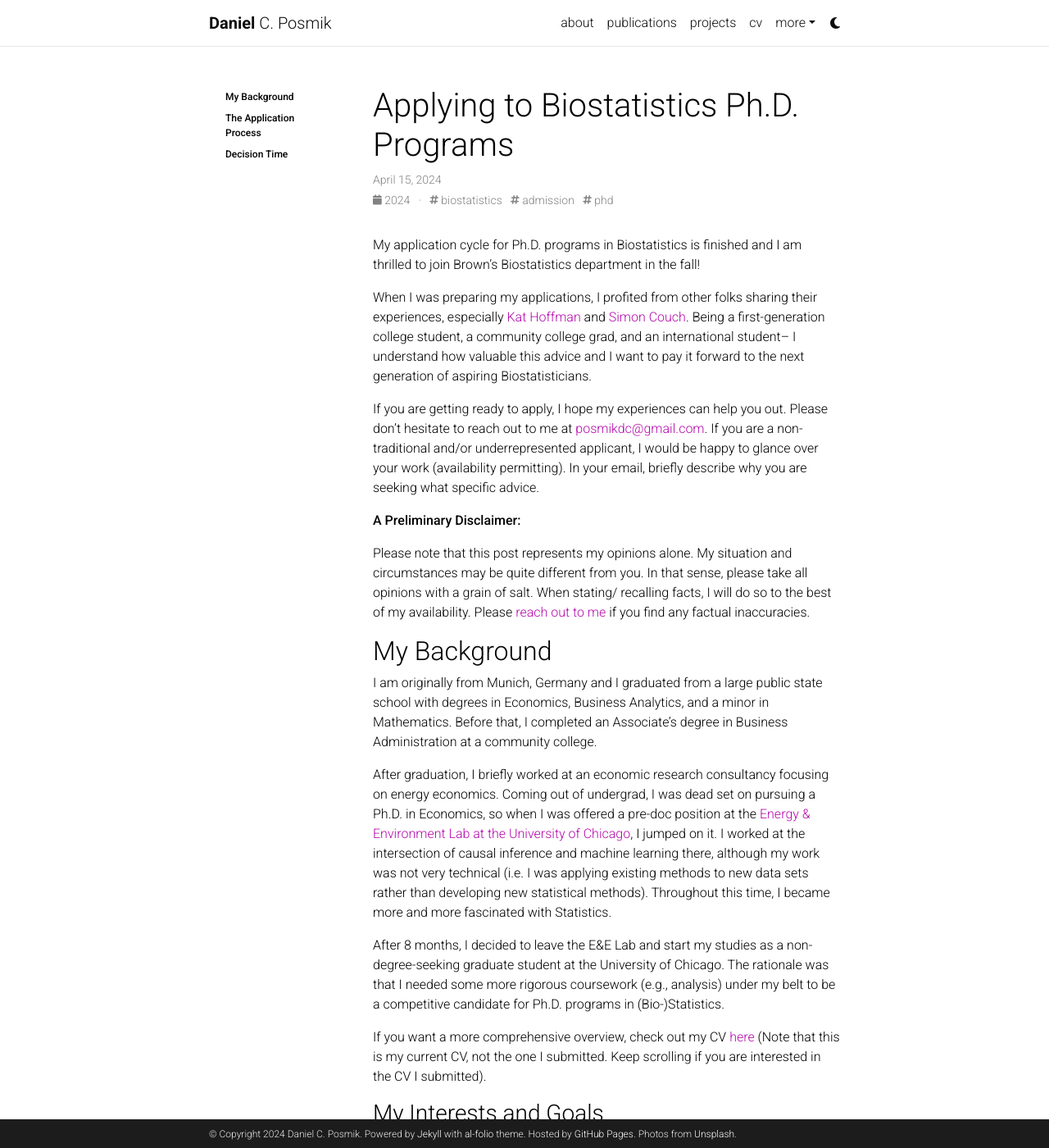
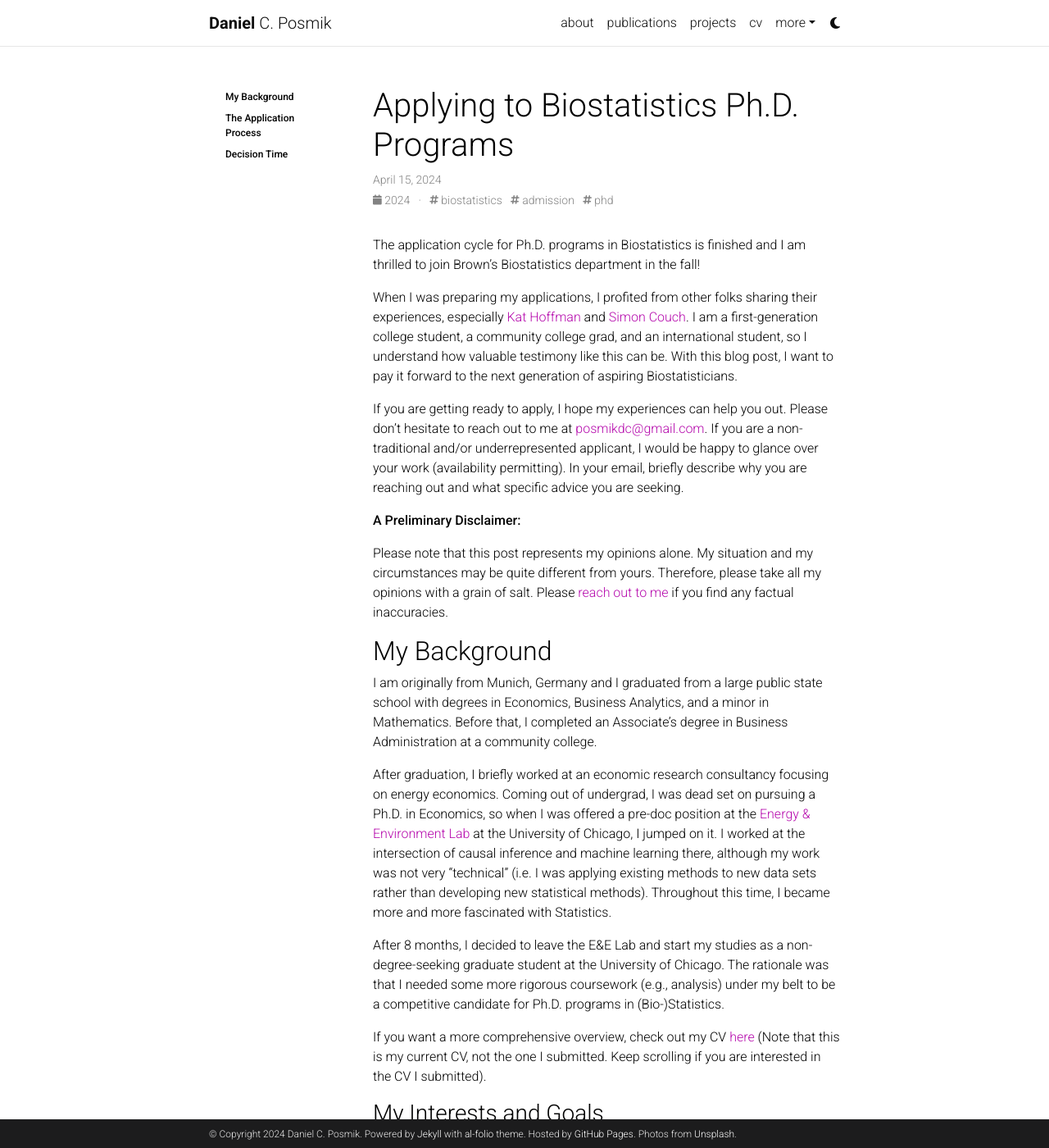
Before and after one commit to posmikdc/posmikdc.github.io, a Jekyll site: the page built from _posts/2024-04-15-biostats-phd-admit.md, in a window 1280 px wide and 1400 px high. Shown: the whole window at 82% size. Built offline with Jekyll 4.4.1, drawn with Linux system fonts in a browser that asks for light colours; comment, search, counter and statistics services are not loaded; a style sheet for code colours, icons or effects is not loaded.

Commit message:
Some typos and updated CV link

```diff
--- a/_posts/2024-04-15-biostats-phd-admit.md
+++ b/_posts/2024-04-15-biostats-phd-admit.md
@@ -11,25 +11,25 @@
   sidebar: left
 ---
 
-My application cycle for Ph.D. programs in Biostatistics is finished and I am thrilled to join Brown's Biostatistics department in the fall!
+The application cycle for Ph.D. programs in Biostatistics is finished and I am thrilled to join Brown's Biostatistics department in the fall!
 
-When I was preparing my applications, I profited from other folks sharing their experiences, especially [Kat Hoffman](https://www.khstats.com/blog/phd-apps/) and [Simon Couch](https://www.simonpcouch.com/blog/2021-03-15-apply-to-stats-grad-school/). Being a first-generation college student, a community college grad, and an international student-- I understand how valuable this advice and I want to pay it forward to the next generation of aspiring Biostatisticians.
+When I was preparing my applications, I profited from other folks sharing their experiences, especially [Kat Hoffman](https://www.khstats.com/blog/phd-apps/) and [Simon Couch](https://www.simonpcouch.com/blog/2021-03-15-apply-to-stats-grad-school/). I am a first-generation college student, a community college grad, and an international student, so I understand how valuable testimony like this can be. With this blog post, I want to pay it forward to the next generation of aspiring Biostatisticians.
 
-If you are getting ready to apply, I hope my experiences can help you out. Please don't hesitate to reach out to me at [posmikdc@gmail.com](mailto:posmikdc@gmail,com). If you are a non-traditional and/or underrepresented applicant, I would be happy to glance over your work (availability permitting). In your email, briefly describe why you are seeking what specific advice.
+If you are getting ready to apply, I hope my experiences can help you out. Please don't hesitate to reach out to me at [posmikdc@gmail.com](mailto:posmikdc@gmail,com). If you are a non-traditional and/or underrepresented applicant, I would be happy to glance over your work (availability permitting). In your email, briefly describe why you are reaching out and what specific advice you are seeking.
 
 **A Preliminary Disclaimer:**
 
-Please note that this post represents my opinions alone. My situation and circumstances may be quite different from you. In that sense, please take all opinions with a grain of salt. When stating/ recalling facts, I will do so to the best of my availability. Please [reach out to me](mailto:posmikdc@gmail.com) if you find any factual inaccuracies.
+Please note that this post represents my opinions alone. My situation and my circumstances may be quite different from yours. Therefore, please take all my opinions with a grain of salt. Please [reach out to me](mailto:posmikdc@gmail.com) if you find any factual inaccuracies.
 
 ## My Background
 
 I am originally from Munich, Germany and I graduated from a large public state school with degrees in Economics, Business Analytics, and a minor in Mathematics. Before that, I completed an Associate's degree in Business Administration at a community college.
 
-After graduation, I briefly worked at an economic research consultancy focusing on energy economics. Coming out of undergrad, I was dead set on pursuing a Ph.D. in Economics, so when I was offered a pre-doc position at the [Energy & Environment Lab at the University of Chicago](https://urbanlabs.uchicago.edu/labs/energy-environment), I jumped on it. I worked at the intersection of causal inference and machine learning there, although my work was not very technical (i.e. I was applying existing methods to new data sets rather than developing new statistical methods). Throughout this time, I became more and more fascinated with Statistics.
+After graduation, I briefly worked at an economic research consultancy focusing on energy economics. Coming out of undergrad, I was dead set on pursuing a Ph.D. in Economics, so when I was offered a pre-doc position at the [Energy & Environment Lab](https://urbanlabs.uchicago.edu/labs/energy-environment) at the University of Chicago, I jumped on it. I worked at the intersection of causal inference and machine learning there, although my work was not very "technical" (i.e. I was applying existing methods to new data sets rather than developing new statistical methods). Throughout this time, I became more and more fascinated with Statistics.
 
 After 8 months, I decided to leave the E&E Lab and start my studies as a non-degree-seeking graduate student at the University of Chicago. The rationale was that I needed some more rigorous coursework (e.g., analysis) under my belt to be a competitive candidate for Ph.D. programs in (Bio-)Statistics.
 
-If you want a more comprehensive overview, check out my CV [here](https://github.com/posmikdc/cv/blob/main/cv.pdf) (Note that this is my current CV, not the one I submitted. Keep scrolling if you are interested in the CV I submitted).
+If you want a more comprehensive overview, check out my CV [here](https://github.com/posmikdc/latex/blob/main/cv/cv.pdf) (Note that this is my current CV, not the one I submitted. Keep scrolling if you are interested in the CV I submitted).
 
 ### My Interests and Goals
 
```
